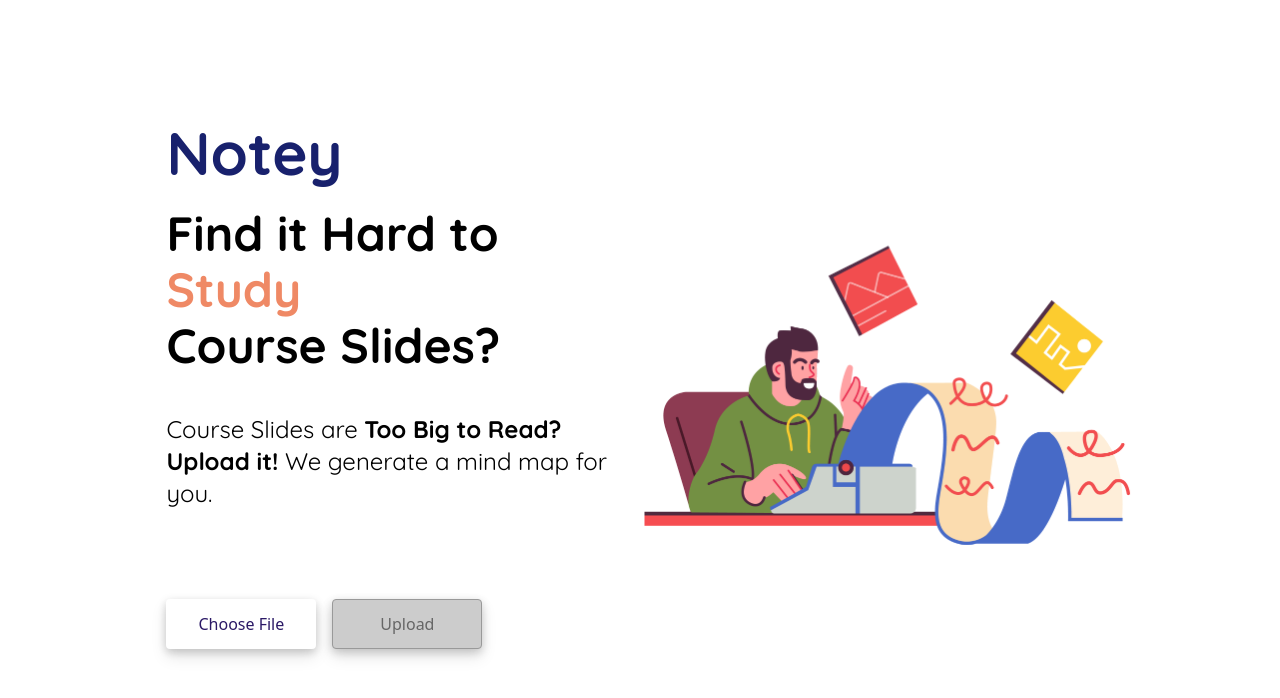
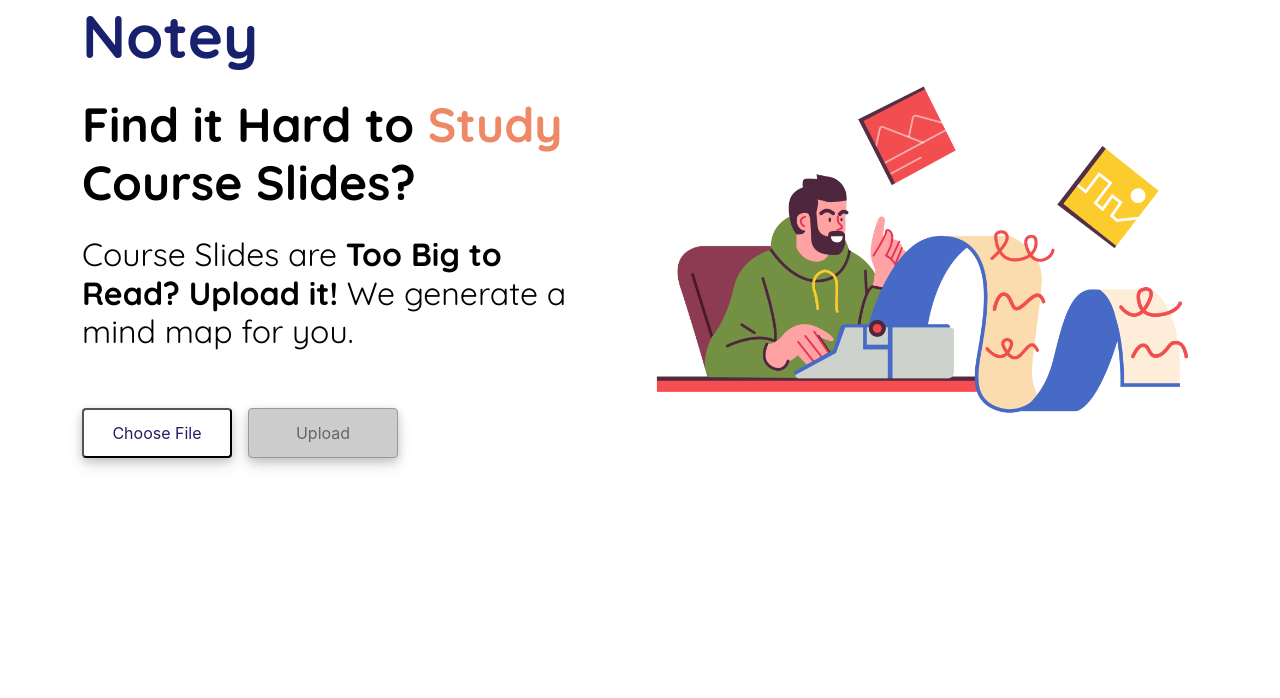
Before and after one commit to coookie89/Notey, a React (Create React App) app: page / in a window 1280 px wide. Shown: the top 698 px of the page. Built offline with nearby package versions, Linux system fonts and the light colour scheme; what markmap-common, markmap-lib would draw is missing.

Commit message:
used boostrap instead of mui

```diff
--- a/public/index.html
+++ b/public/index.html
@@ -3,6 +3,11 @@
   <head>
     <meta charset="utf-8" />
     <link rel="icon" href="%PUBLIC_URL%/note_icon.ico" />
+
+    <!-- bootstrap -->
+    <link href="https://cdn.jsdelivr.net/npm/bootstrap@5.1.1/dist/css/bootstrap.min.css" rel="stylesheet">
+    <script src="https://cdn.jsdelivr.net/npm/bootstrap@5.1.1/dist/js/bootstrap.bundle.min.js"></script>
+
     <meta name="viewport" content="width=device-width, initial-scale=1" />
     <meta name="theme-color" content="#000000" />
     <meta
--- a/src/components/Homepage.jsx
+++ b/src/components/Homepage.jsx
@@ -1,6 +1,5 @@
 import React, { useState, useEffect } from "react";
 import FileUpload from "./FileUpload";
-import { Typography, Box } from "@mui/material";
 
 const AnimatedWord = () => {
   const words = ["Revise", "Study", "Review", "Learn", "Reread"];
@@ -32,88 +31,29 @@ const AnimatedWord = () => {
 
 export default function Homepage() {
   return (
-    <Box
-      sx={{
-        display: "flex",
-        flexDirection: "column",
-        minHeight: "100vh",
-        width: "100%",
-      }}
-    >
-      {/* Left Column */}
-      <Box
-        sx={{
-          display: "flex",
-          flexDirection: "row",
-          width: "100%",
-          justifyContent: "center",
-          alignItems: "left",
-          pr: 4,
-          flexGrow: 5,
-        }}
-      >
-        <Box
-          sx={{
-            display: "flex",
-            flexDirection: "column",
-            width: "60%",
-            justifyContent: "center",
-            alignItems: "left",
-            pr: 4,
-          }}
-        >
-          <Typography
-            variant="h2"
-            sx={{ fontWeight: "bold", color: "#18216d", my: 2 }}
-          >
-            Notey
-          </Typography>
-          <Typography variant="h3" sx={{ fontWeight: "bold" }}>
-            Find it Hard to <AnimatedWord />
-          </Typography>
-          <Typography variant="h3" sx={{ fontWeight: "bold" }}>
-            Course Slides?
-          </Typography>
+    <div className="container main">
+      <div className="row align-items-center">
+        <div className="col">
+          <h1 className="mb-4">Notey</h1>
+          <h2 className="mb-4">
+            Find it Hard to <AnimatedWord /> Course Slides?
+          </h2>
 
-          <Typography variant="h5" sx={{ my: 5 }}>
-            Course Slides are <b>Too Big to Read?</b> <br />
-            <b>Upload it!</b> We generate a mind map for you.
-          </Typography>
+          <h3>
+            Course Slides are <b>Too Big to Read?</b>
+            &nbsp;<b>Upload it!</b> We generate a mind map for you.
+          </h3>
 
           <FileUpload sx={{ my: 5 }} />
-        </Box>
-
-        {/* Right Column */}
-        <Box
-          sx={{
-            display: "flex",
-            width: "50%",
-            justifyContent: "center",
-            alignItems: "center",
-            pl: 4,
-          }}
-        >
-          <Box
-            component="img"
-            src="/Homepage3.png"
-            alt="Study illustration"
-            sx={{
-              maxWidth: "130%",
-              maxHeight: "120vh",
-              objectFit: "contain",
-              animation: "float 3s ease-in-out infinite",
-              "@keyframes float": {
-                "0%, 100%": {
-                  transform: "translateY(0)",
-                },
-                "50%": {
-                  transform: "translateY(-10px)",
-                },
-              },
-            }}
+        </div>
+        <div className="col">
+          <img
+            src="Homepage3.png"
+            className="img-fluid float-animation"
+            alt="..."
           />
-        </Box>
-      </Box>
-    </Box>
+        </div>
+      </div>
+    </div>
   );
 }
--- a/src/components/Quizpage.jsx
+++ b/src/components/Quizpage.jsx
@@ -13,8 +13,11 @@ import {
 export default function Quizpage() {
   const navigate = useNavigate();
   const location = useLocation();
-  const { quiz } = location.state || {};
-  const quizObject = JSON.parse(quiz); // json from backend may be wrong, as the data is generated by groq, so this is for fixing data
+  const [quizObject, setQuizObject] = React.useState(JSON.parse(location.state.quiz));
+  console.log(quizObject);
+
+  // const { quiz } = location.state || {};
+  // const quizObject = JSON.parse(quiz); // json from backend may be wrong, as the data is generated by groq, so this is for fixing data
   const [userAnswers, setUserAnswers] = React.useState(
     Array(quizObject.questions.length).fill(null)
   ); // Track user answers
--- a/src/components/style.css
+++ b/src/components/style.css
@@ -1,6 +1,25 @@
-@import url("https://cdn.jsdelivr.net/npm/tailwindcss@2.2.0/dist/tailwind.min.css");
+h1 {
+  font-weight: 1000;
+  color: #18216d;
+  font-size: 3.75rem;
+}
 
-h1,
+h2 {
+  font-weight: 800;
+  color: #000000;
+  font-size: 3rem;
+}
+
+h3 {
+  font-weight: 400;
+  color: #000000;
+  font-size: 2rem;
+}
+
+h1, h2, h3, h4, h5, h6 {
+  font-family: Quicksand, sans-serif;
+}
+
 p {
   font-family: Lato;
 }
@@ -89,6 +108,19 @@ button[disabled] {
   animation: wordAnimation 1s ease-in-out;
 }
 
+@keyframes float {
+  0%, 100% {
+    transform: translateY(0);
+  }
+  50% {
+    transform: translateY(-10px);
+  }
+}
+
+img.float-animation {
+  animation: float 3s ease-in-out infinite;
+}
+
 ul {
   margin-top: 1em;
   margin-bottom: 1em;
--- a/src/index.css
+++ b/src/index.css
@@ -5,13 +5,10 @@ body {
     sans-serif;
   -webkit-font-smoothing: antialiased;
   -moz-osx-font-smoothing: grayscale;
+  height: 100vh;
 }
 
 code {
   font-family: source-code-pro, Menlo, Monaco, Consolas, 'Courier New',
     monospace;
 }
-
-.fix-border {
-  margin: 0 13%;
-}
```
